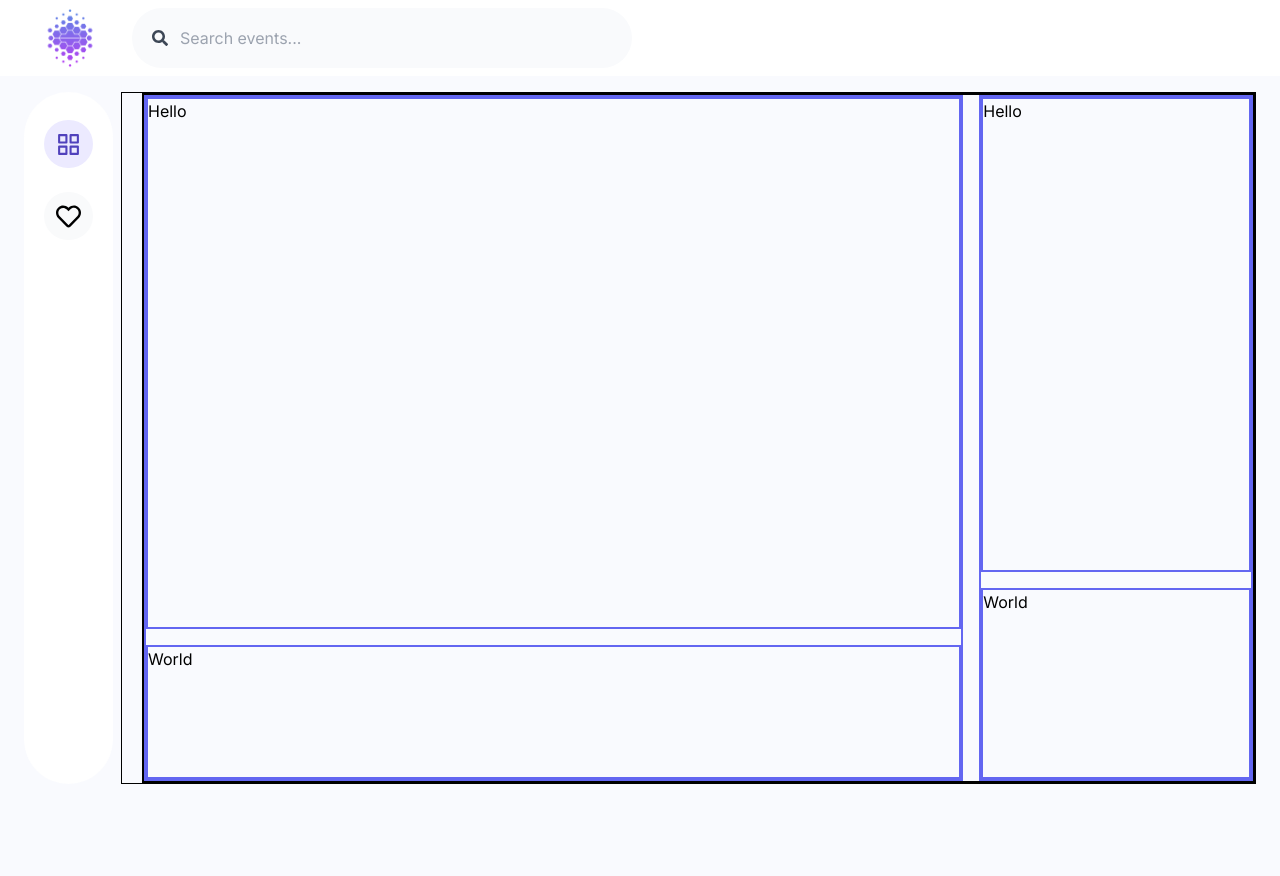
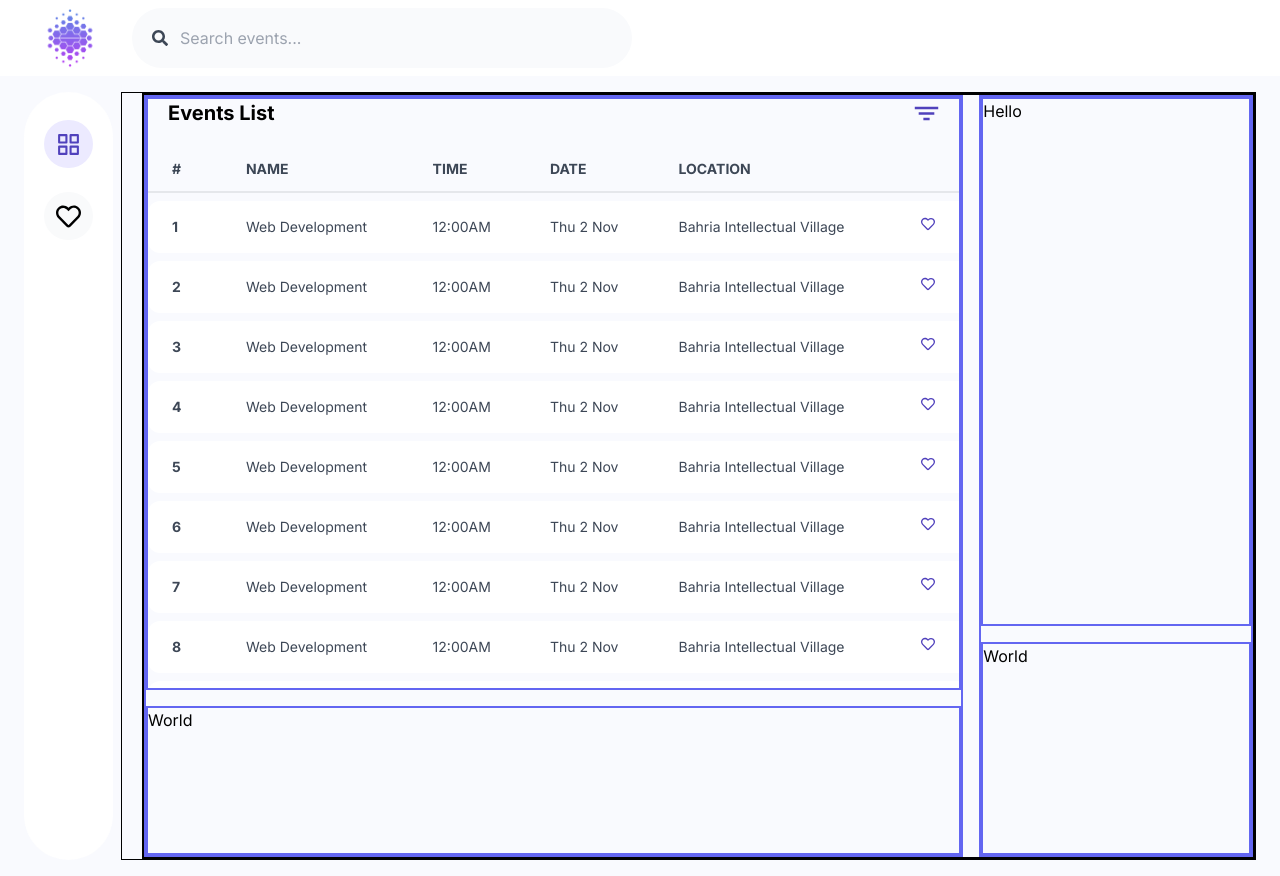
Before and after one commit to MalikMuneeb20/event-dashboard-design-challenge, a Next.js app: page / in a window 1280 px wide. Before the commit the page ends 800 px from the top, so only its background shows below. Built offline with nearby package versions, Linux system fonts and the light colour scheme.

Commit message:
Event Listing

```diff
--- /dev/null
+++ b/app/dashboard.module.css
@@ -0,0 +1,3 @@
+.iconColor {
+  color: var(--selected-icon);
+}
--- a/app/layout.tsx
+++ b/app/layout.tsx
@@ -22,11 +22,11 @@ export default function RootLayout({
         <div>
           <TopNav />
         </div>
-        <div className="pl-6 pr-6  pt-4 pb-4 flex-row h-full hidden md:flex">
-          <div className="pr-2 ">
+        <div className="pl-6 pr-6 pt-4 pb-4 flex-row h-full hidden md:flex">
+          <div className="pr-2">
             <SideNav />
           </div>
-          <div style={{ border: '1px solid black' }} className="w-full pl-5">
+          <div style={{ border: '1px solid black' }} className="w-full  pl-5">
             {children}
           </div>
         </div>
--- a/app/page.tsx
+++ b/app/page.tsx
@@ -1,12 +1,25 @@
 'use client';
 import Image from 'next/image';
+import EventsList from './ui/dashboard/events-list';
+import { IoFilterSharp } from 'react-icons/io5';
+import classes from './dashboard.module.css';
 
 export default function Dashboard() {
   return (
     <main className="flex flex-col-reverse lg:flex-row h-full justify-between border-2 border-solid border-black">
       <div className="flex flex-col border-2  border-solid border-indigo-500 h-full w-full">
-        <div className="border-2  border-solid border-indigo-500 h-full">
-          Hello
+        <div className="border-2 flex flex-col h-full w-full border-solid border-indigo-500 overflow-y-auto">
+          <div className="flex justify-between pb-5 px-5 items-center">
+            <div className="text-xl font-semibold">Events List</div>
+            <IoFilterSharp
+              className={`${classes.iconColor} `}
+              size={25}
+              onClick={() => {
+                console.log('clicked');
+              }}
+            />
+          </div>
+          <EventsList />
         </div>
         <div className="border-2 mt-4 border-solid border-indigo-500 h-1/4">
           World
--- /dev/null
+++ b/app/ui/dashboard/dashboard.module.css
@@ -0,0 +1,32 @@
+.textColor {
+  color: var(--unselected-icon);
+}
+
+.tableColor {
+  background-color: var(--top-nav-background);
+}
+
+.tableColor:hover {
+  background-color: var(--selected-icon-bg);
+}
+
+.td {
+  border-style: solid none;
+  color: var(--table-inner-text);
+}
+
+.td:first-child {
+  border-left-style: solid;
+  border-top-left-radius: 12px;
+  border-bottom-left-radius: 12px;
+}
+
+.td:last-child {
+  border-right-style: solid;
+  border-bottom-right-radius: 12px;
+  border-top-right-radius: 12px;
+}
+
+.unselectedIcon {
+  color: var(--selected-icon);
+}
--- a/app/ui/dashboard/events-list.tsx
+++ b/app/ui/dashboard/events-list.tsx
@@ -1,7 +1,93 @@
-import React from 'react';
+import React, { useState } from 'react';
+import classes from './dashboard.module.css';
+import { FaRegHeart, FaHeart } from 'react-icons/fa';
+const Spacer = () => {
+  return (
+    <tr className={`bg-transparent`}>
+      <td className="py-1"></td>
+    </tr>
+  );
+};
+
+interface customRowItems {
+  id: Number;
+  name: String;
+  time: String;
+  date: String;
+  location: String;
+}
+const rows = Array.from({ length: 50 }, (_, index) => index + 1);
+const CustomRow = ({ id, name, time, date, location }: customRowItems) => {
+  const [fav, setFav] = useState(false);
+
+  const toggleFav = () => {
+    setFav(!fav);
+  };
+
+  return (
+    <tr className={`${classes.tableColor} rounded-t`}>
+      <td scope="row" className={`${classes.td} px-6 py-4 font-semibold`}>
+        {id.toString()}
+      </td>
+      <td className={`${classes.td} px-6 py-4`}>{name}</td>
+      <td className={`${classes.td} px-6 py-4`}>{time}</td>
+      <td className={`${classes.td} px-6 py-4`}>{date}</td>
+      <td className={`${classes.td} px-6 py-4`}>{location}</td>
+      <td className={`${classes.td} float-right px-6 py-4`}>
+        {!fav ? (
+          <FaRegHeart className={classes.unselectedIcon} onClick={toggleFav} />
+        ) : (
+          <FaHeart className={`text-red-600`} onClick={toggleFav} />
+        )}
+      </td>
+    </tr>
+  );
+};
 
 const EventsList = () => {
-  return <div>EventsList</div>;
+  return (
+    <div className="relative overflow-x-auto overflow-y-auto ">
+      <table
+        className={`${classes.textColor} w-full text-sm text-left rtl:text-right  `}
+      >
+        <thead className="text-s uppercase bg-gray-50 bg-transparent border-b-2">
+          <tr>
+            <th scope="col" className="px-6 py-3">
+              #
+            </th>
+            <th scope="col" className="px-6 py-3">
+              Name
+            </th>
+            <th scope="col" className="px-6 py-3">
+              Time
+            </th>
+            <th scope="col" className="px-6 py-3">
+              Date
+            </th>
+            <th scope="col" className="px-6 py-3">
+              Location
+            </th>
+            <th scope="col" className="px-6 py-3"></th>
+          </tr>
+        </thead>
+        <tbody className="text-s font-light pt-5">
+          <Spacer />
+          {rows.map((index) => (
+            <React.Fragment key={index}>
+              <CustomRow
+                id={index}
+                name={'Web Development'}
+                time={'12:00AM'}
+                date={'Thu 2 Nov'}
+                location={'Bahria Intellectual Village'}
+              />
+              <Spacer key={`spacer-${index}`} />
+            </React.Fragment>
+          ))}
+        </tbody>
+      </table>
+    </div>
+  );
 };
 
 export default EventsList;
--- a/app/ui/navbar/sidenav.tsx
+++ b/app/ui/navbar/sidenav.tsx
@@ -10,7 +10,7 @@ import { FaRegHeart } from 'react-icons/fa';
 
 const links = [
   { name: 'Dashboard', href: '/', icon: FiGrid },
-  { name: 'Favourite Events', href: '/favourites', icon: FaRegHeart },
+  { name: 'Favourite', href: '/favourites', icon: FaRegHeart },
 ];
 
 const SideNav = () => {
```
